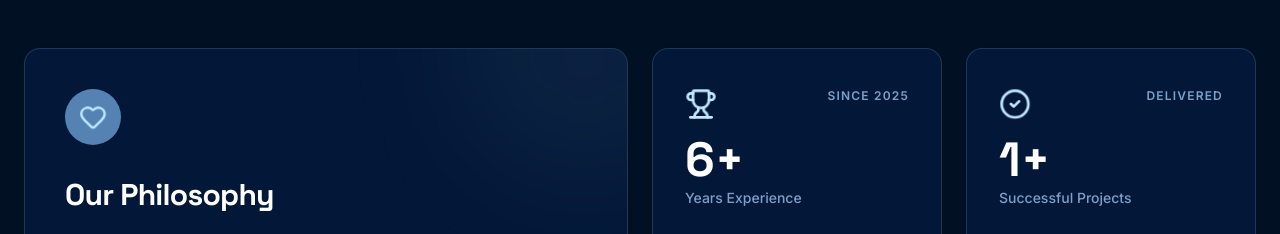
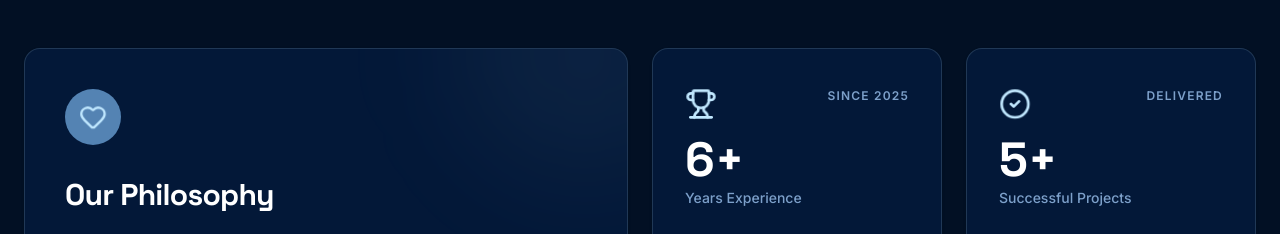
Before and after one commit to ryncstudio/rync-studio-landing, a React (Vite) app: page /#/ in a window 1280 px wide. Shown: the part 1420-1654 px from the top of the page. Built offline with nearby package versions, Linux system fonts and the light colour scheme.

Commit message:
Add dynamic project counter in About section

```diff
--- a/src/components/About.tsx
+++ b/src/components/About.tsx
@@ -1,5 +1,6 @@
 import { FadeIn } from "@/components/FadeIn";
 import { CheckCircle2, Trophy, Users, Zap, Globe, Heart } from "lucide-react";
+import { projects } from "@/data/projects";
 
 export default function About() {
   return (
@@ -29,7 +30,7 @@ export default function About() {
                   <h3 className="text-3xl font-display font-bold text-foreground mb-4">Our Philosophy</h3>
                   <p className="text-muted-foreground text-lg leading-relaxed">
                     Founded in 2025, Rync Studio started with a simple mission: to build digital products that feel alive. We aren't just developers or designers; we are digital architects obsessed with quality.
-                    <br/><br/>
+                    <br /><br />
                     We believe in "Craft over Code" — every line we write and every pixel we push serves a greater purpose.
                   </p>
                 </div>
@@ -59,7 +60,7 @@ export default function About() {
                   <CheckCircle2 className="w-8 h-8 text-primary group-hover:scale-110 transition-transform" />
                   <span className="text-xs font-bold uppercase tracking-widest text-muted-foreground">Delivered</span>
                 </div>
-                <div className="text-5xl font-bold text-foreground font-display">1+</div>
+                <div className="text-5xl font-bold text-foreground font-display">{projects.length}+</div>
                 <p className="text-sm text-muted-foreground font-medium mt-1">Successful Projects</p>
               </div>
             </FadeIn>
@@ -81,7 +82,7 @@ export default function About() {
                 </div>
                 {/* Visual Representation of connection */}
                 <div className="flex -space-x-4 relative z-10">
-                   {[1, 2, 3, 4, 5].map((i) => (
+                  {[1, 2, 3, 4, 5].map((i) => (
                     <div key={i} className="w-12 h-12 rounded-full border-4 border-background bg-secondary flex items-center justify-center text-xs font-bold text-foreground">
                       C{i}
                     </div>
--- a/src/components/Work.tsx
+++ b/src/components/Work.tsx
@@ -3,39 +3,7 @@ import rodMartinImg from "@/assets/images/rod-martin.png";
 import owenAssociatesImg from "@/assets/images/owen-associates.png";
 import { ArrowUpRight } from "lucide-react";
 import { FadeIn } from "@/components/FadeIn";
-
-const projects = [
-  {
-    category: "Fintech",
-    title: "Owen & Associates",
-    description: "Banking reimagined for the digital age.",
-    image: owenAssociatesImg,
-  },
-  {
-    category: "Artist Portfolio",
-    title: "Rod Martin",
-    description: "Official digital presence for artist Rod Martin.",
-    image: rodMartinImg,
-  },
-  {
-    category: "E-Commerce",
-    title: "Vogue Fashion",
-    description: "Luxury headless storefront.",
-    image: abstractImg,
-  },
-  {
-    category: "Design System",
-    title: "Orbit UI",
-    description: "Enterprise component library.",
-    image: abstractImg,
-  },
-  {
-    category: "SaaS",
-    title: "Metrics.io",
-    description: "Real-time analytics dashboard.",
-    image: abstractImg,
-  },
-];
+import { projects } from "@/data/projects";
 
 export default function Work() {
   return (
--- /dev/null
+++ b/src/data/projects.ts
@@ -0,0 +1,36 @@
+import abstractImg from "@/assets/images/abstract-1.jpg";
+import rodMartinImg from "@/assets/images/rod-martin.png";
+import owenAssociatesImg from "@/assets/images/owen-associates.png";
+
+export const projects = [
+    {
+        category: "Fintech",
+        title: "Owen & Associates",
+        description: "Banking reimagined for the digital age.",
+        image: owenAssociatesImg,
+    },
+    {
+        category: "Artist Portfolio",
+        title: "Rod Martin",
+        description: "Official digital presence for artist Rod Martin.",
+        image: rodMartinImg,
+    },
+    {
+        category: "E-Commerce",
+        title: "Vogue Fashion",
+        description: "Luxury headless storefront.",
+        image: abstractImg,
+    },
+    {
+        category: "Design System",
+        title: "Orbit UI",
+        description: "Enterprise component library.",
+        image: abstractImg,
+    },
+    {
+        category: "SaaS",
+        title: "Metrics.io",
+        description: "Real-time analytics dashboard.",
+        image: abstractImg,
+    },
+];
```
